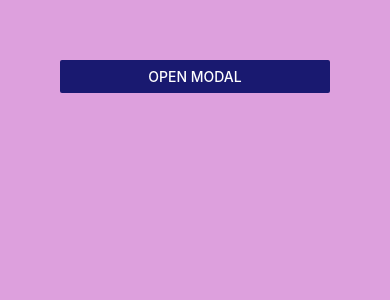
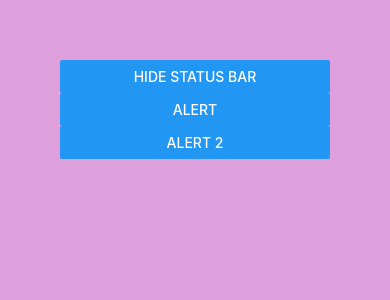
Before and after one commit to nischal119/react-native-Modals, a React Native app: screen / in a window 390 px wide. Shown: the top 300 px of the page. Built offline with nearby package versions, Linux system fonts and the light colour scheme.

Commit message:
learn alert and statusbar component

```diff
--- a/App.js
+++ b/App.js
@@ -1,17 +1,28 @@
 import { useState } from "react";
-import { Text, View, Modal, Button } from "react-native";
+import {
+  Text,
+  View,
+  Modal,
+  Button,
+  StatusBar,
+  ActivityIndicator,
+  Alert,
+} from "react-native";
 export default function App() {
   const [isModalVisible, setIsModalVisible] = useState(false);
+  const [isStatusBarHidden, setIsStatusBarHidden] = useState(false);
   return (
     <View style={{ flex: 1, backgroundColor: "plum", padding: 60 }}>
-      <Button
+      {/* {//! 1. Modal} */}
+
+      {/* <Button
         title="Open Modal"
         color="midnightblue"
         onPress={() => {
           setIsModalVisible(true);
         }}
-      />
-
+      /> */}
+      {/*
       <Modal
         visible={isModalVisible}
         onRequestClose={() => {
@@ -30,7 +41,65 @@ export default function App() {
             }}
           />
         </View>
-      </Modal>
+      </Modal> */}
+
+      {/* {//! 2. Status bar} */}
+
+      <StatusBar
+        backgroundColor="lightgreen"
+        barStyle="light-content"
+        hidden={isStatusBarHidden}
+      />
+      {/* {console.log(isStatusBarHidden)} */}
+      <Button
+        title={isStatusBarHidden ? "Show status bar" : "Hide status bar"}
+        onPress={() => {
+          if (isStatusBarHidden) {
+            setIsStatusBarHidden(false);
+          } else {
+            setIsStatusBarHidden(true);
+          }
+        }}
+      />
+
+      {/* { //! Activity indicator} */}
+      {/*
+      <ActivityIndicator />
+      <ActivityIndicator color="midnightblue " />
+      <ActivityIndicator size="large" color="darkblue" />
+      <ActivityIndicator
+        size="large"
+        color="red"
+        animating={isStatusBarHidden}
+      /> */}
+
+      {/* {//! Alert} */}
+
+      <Button
+        title="Alert"
+        onPress={() => {
+          Alert.alert("Invalid data!", "DOB Incorrect");
+        }}
+      />
+      <Button
+        title="Alert 2"
+        onPress={() => {
+          Alert.alert("Invalid data!", "DOB Incorrect", [
+            {
+              text: "Cancel",
+              onPress: () => {
+                console.log("Cancel Pressed");
+              },
+            },
+            {
+              text: "OK",
+              onPress: () => {
+                console.log("OK Pressed");
+              },
+            },
+          ]);
+        }}
+      />
     </View>
   );
 }
```
